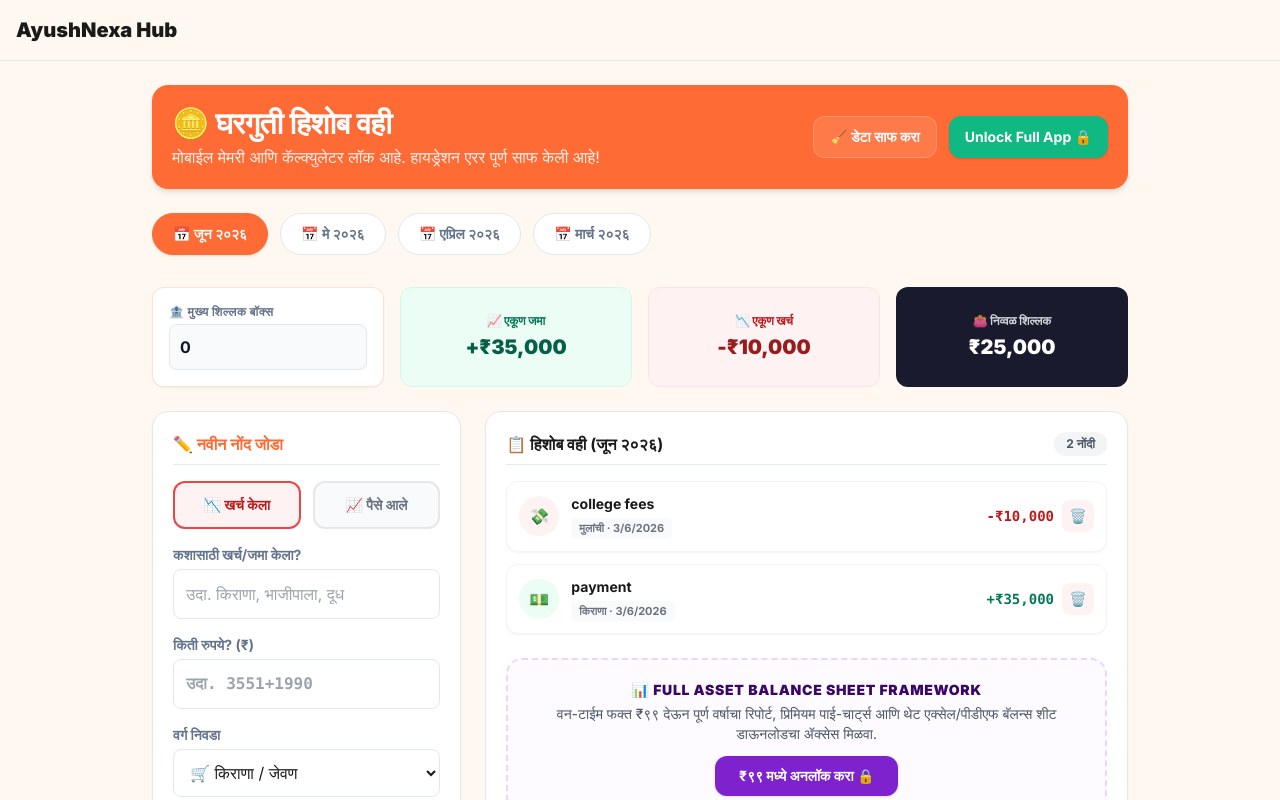
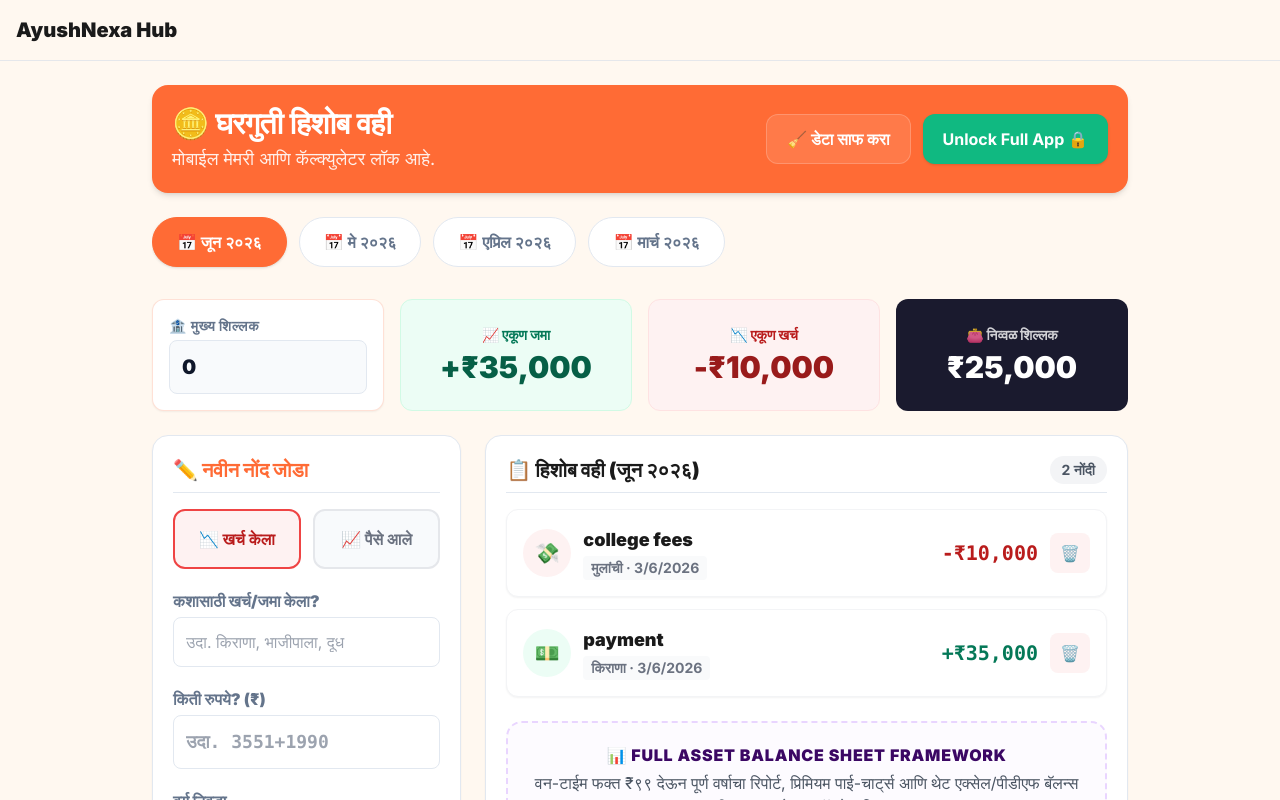
Before and after one commit to kavibioinfo/AyushNexa-Hub, a Next.js app: page /tools/expense-tracker in a window 1280 px wide. Shown: the top 800 px of the page. Built offline with nearby package versions, Linux system fonts and the light colour scheme.

Commit message:
increase font size

```diff
--- a/src/app/tools/expense-tracker/page.tsx
+++ b/src/app/tools/expense-tracker/page.tsx
@@ -31,14 +31,12 @@ const MONTHS_LIST = [
 ];
 
 export default function ExpenseTracker() {
-  // 🛡️ ANTI-HYDRATION MOUNTED GUARD
   const [isMounted, setIsMounted] = useState(false);
 
   const [selectedMonth, setSelectedMonth] = useState("2026-06");
   const [openingBalance, setOpeningBalance] = useState<number>(25000);
   const [transactions, setTransactions] = useState<Transaction[]>([]);
 
-  // FORM INPUT STATES
   const [title, setTitle] = useState("");
   const [amountInput, setAmountInput] = useState("");
   const [type, setType] = useState<"income" | "expense">("expense");
@@ -48,7 +46,6 @@ export default function ExpenseTracker() {
   const [isPremiumUnlocked, setIsPremiumUnlocked] = useState(false);
   const [showPaywall, setShowPaywall] = useState(false);
 
-  // 💾 EFFECT 1: SAFE RUNTIME LOADING
   useEffect(() => {
     setIsMounted(true);
     const savedTx = localStorage.getItem("ayushnexa_ledger_data");
@@ -86,7 +83,6 @@ export default function ExpenseTracker() {
     }
   }, []);
 
-  // 💾 EFFECT 2: DATA STORAGE SYNC
   useEffect(() => {
     if (isMounted) {
       localStorage.setItem("ayushnexa_ledger_data", JSON.stringify(transactions));
@@ -99,7 +95,6 @@ export default function ExpenseTracker() {
     }
   }, [openingBalance, isMounted]);
 
-  // 🧮 MATH EXPRESSION EVALUATOR
   const evaluateExpression = (input: string): number => {
     const sanitized = input.replace(/[^0-9+\-*/.]/g, "");
     try {
@@ -119,7 +114,6 @@ export default function ExpenseTracker() {
     .reduce((acc, t) => acc + t.amount, 0);
   const netBalance = openingBalance + totalIncome - totalExpense;
 
-  // ➕ ADD ENTRY
   const handleAdd = (e: React.FormEvent) => {
     e.preventDefault();
     if (!title.trim()) {
@@ -152,19 +146,16 @@ export default function ExpenseTracker() {
     setAmountInput("");
   };
 
-  // 🗑️ DELETE ENTRY
   const handleDelete = (id: number) => {
     setTransactions(transactions.filter((t) => t.id !== id));
   };
 
-  // 🧹 CLEAR ALL FOR ACTIVE MONTH
   const handleClearAll = () => {
     if (confirm("तुम्हाला या महिन्याचा संपूर्ण जुना हिशोब साफ करायचा आहे का?")) {
       setTransactions(transactions.filter((t) => t.monthKey !== selectedMonth));
     }
   };
 
-  // 🛡️ Guard returns blank frame during server render
   if (!isMounted) {
     return <div className="min-h-screen bg-[#FFF8F0]" />;
   }
@@ -176,14 +167,14 @@ export default function ExpenseTracker() {
       </div>
 
       <main className="max-w-5xl mx-auto px-4 sm:px-6 py-6">
-        {/* BRANDING HUB HEADER */}
+        {/* BRANDING HUB HEADER - LARGER TEXT */}
         <div className="bg-[#FF6B35] text-white p-5 rounded-2xl shadow-md flex flex-col md:flex-row justify-between items-start md:items-center gap-4 mb-6">
           <div>
             <h1 className="font-sans text-2xl sm:text-3xl font-black tracking-tight flex items-center gap-2">
               🪙 घरगुती हिशोब वही
             </h1>
-            <p className="text-white/90 text-sm sm:text-base mt-1">
-              मोबाईल मेमरी आणि कॅल्क्युलेटर लॉक आहे. हायड्रेशन एरर पूर्ण साफ केली आहे!
+            <p className="text-white/90 text-base sm:text-lg mt-1">
+              मोबाईल मेमरी आणि कॅल्क्युलेटर लॉक आहे.
             </p>
           </div>
 
@@ -191,7 +182,7 @@ export default function ExpenseTracker() {
             <button
               type="button"
               onClick={handleClearAll}
-              className="flex-1 md:flex-none px-4 py-2.5 rounded-xl bg-white/10 hover:bg-white/20 text-white font-bold text-sm border border-white/20 transition-all"
+              className="flex-1 md:flex-none px-5 py-3 rounded-xl bg-white/10 hover:bg-white/20 text-white font-bold text-base border border-white/20 transition-all"
             >
               🧹 डेटा साफ करा
             </button>
@@ -200,21 +191,21 @@ export default function ExpenseTracker() {
               onClick={() =>
                 isPremiumUnlocked ? window.print() : setShowPaywall(true)
               }
-              className="flex-1 md:flex-none px-4 py-2.5 rounded-xl bg-[#10B981] text-white font-bold text-sm shadow hover:bg-[#10B981]/90 transition-all"
+              className="flex-1 md:flex-none px-5 py-3 rounded-xl bg-[#10B981] text-white font-bold text-base shadow hover:bg-[#10B981]/90 transition-all"
             >
               {isPremiumUnlocked ? "📥 Download" : "Unlock Full App 🔒"}
             </button>
           </div>
         </div>
 
-        {/* MONTHS SCROLLER */}
+        {/* MONTHS SCROLLER - BIGGER BUTTONS */}
         <div className="flex gap-3 overflow-x-auto pb-3 mb-5 scrollbar-none print:hidden">
           {MONTHS_LIST.map((m) => (
             <button
               key={m.key}
               type="button"
               onClick={() => setSelectedMonth(m.key)}
-              className={`px-5 py-2.5 rounded-full text-sm font-bold transition-all shrink-0 border ${
+              className={`px-6 py-3 rounded-full text-base font-bold transition-all shrink-0 border ${
                 selectedMonth === m.key
                   ? "bg-[#FF6B35] text-white border-[#FF6B35] shadow"
                   : "bg-white text-[#64748B] border-[#E2E8F0]"
@@ -225,32 +216,32 @@ export default function ExpenseTracker() {
           ))}
         </div>
 
-        {/* TOTAL METRICS SCOREBOARD */}
+        {/* TOTAL METRICS SCOREBOARD - MUCH LARGER NUMBERS */}
         <div className="grid gap-4 grid-cols-1 sm:grid-cols-2 lg:grid-cols-4 mb-6">
           <div className="bg-white border border-[#FF6B35]/20 rounded-xl p-4 shadow-sm flex flex-col justify-center">
-            <label className="block text-xs font-black uppercase text-[#64748B] tracking-wider mb-1">
-              🏦 मुख्य शिल्लक बॉक्स
+            <label className="block text-sm font-black uppercase text-[#64748B] tracking-wider mb-1">
+              🏦 मुख्य शिल्लक
             </label>
             <input
               type="number"
-              className="w-full bg-[#F8FAFC] border border-[#E2E8F0] p-2.5 rounded-lg text-base font-bold text-[#0F172A] outline-none focus:border-[#FF6B35]"
+              className="w-full bg-[#F8FAFC] border border-[#E2E8F0] p-3 rounded-lg text-xl font-black text-[#0F172A] outline-none focus:border-[#FF6B35]"
               value={openingBalance}
               onChange={(e) => setOpeningBalance(Number(e.target.value))}
             />
           </div>
           <div className="bg-emerald-50 border border-emerald-100 p-4 rounded-xl text-center flex flex-col justify-center">
-            <span className="text-xs font-black uppercase text-emerald-700">
+            <span className="text-sm font-black uppercase text-emerald-700">
               📈 एकूण जमा
             </span>
-            <h3 className="text-xl font-black text-emerald-800 mt-1">
+            <h3 className="text-2xl sm:text-3xl font-black text-emerald-800 mt-1">
               +₹{totalIncome.toLocaleString("en-IN")}
             </h3>
           </div>
           <div className="bg-red-50 border border-red-100 p-4 rounded-xl text-center flex flex-col justify-center">
-            <span className="text-xs font-black uppercase text-red-700">
+            <span className="text-sm font-black uppercase text-red-700">
               📉 एकूण खर्च
             </span>
-            <h3 className="text-xl font-black text-red-800 mt-1">
+            <h3 className="text-2xl sm:text-3xl font-black text-red-800 mt-1">
               -₹{totalExpense.toLocaleString("en-IN")}
             </h3>
           </div>
@@ -259,10 +250,10 @@ export default function ExpenseTracker() {
               netBalance >= 0 ? "bg-[#1A1A2E]" : "bg-red-900"
             }`}
           >
-            <span className="text-xs font-black uppercase opacity-80">
+            <span className="text-sm font-black uppercase opacity-80">
               👛 निव्वळ शिल्लक
             </span>
-            <h3 className="text-xl font-black mt-1">
+            <h3 className="text-2xl sm:text-3xl font-black mt-1">
               ₹{netBalance.toLocaleString("en-IN")}
             </h3>
           </div>
@@ -270,18 +261,18 @@ export default function ExpenseTracker() {
 
         {/* MAIN BODY GRID */}
         <div className="grid gap-6 grid-cols-1 lg:grid-cols-3">
-          {/* INPUT FORM BLOCK */}
+          {/* INPUT FORM BLOCK - LARGER FONTS */}
           <div className="bg-white rounded-2xl p-5 border border-[#E2E8F0] shadow-sm h-fit print:hidden">
-            <h3 className="text-base font-bold text-[#FF6B35] border-b border-[#E2E8F0] pb-2 mb-4">
+            <h3 className="text-xl font-black text-[#FF6B35] border-b border-[#E2E8F0] pb-2 mb-4">
               ✏️ नवीन नोंद जोडा
             </h3>
 
-            <form onSubmit={handleAdd} className="space-y-4">
+            <form onSubmit={handleAdd} className="space-y-5">
               <div className="grid grid-cols-2 gap-3">
                 <button
                   type="button"
                   onClick={() => setType("expense")}
-                  className={`py-3 rounded-xl border-2 font-bold text-sm transition-all ${
+                  className={`py-4 rounded-xl border-2 font-bold text-base transition-all ${
                     type === "expense"
                       ? "bg-red-50 text-red-700 border-red-500"
                       : "bg-[#F8FAFC] text-gray-500 border-gray-200"
@@ -292,7 +283,7 @@ export default function ExpenseTracker() {
                 <button
                   type="button"
                   onClick={() => setType("income")}
-                  className={`py-3 rounded-xl border-2 font-bold text-sm transition-all ${
+                  className={`py-4 rounded-xl border-2 font-bold text-base transition-all ${
                     type === "income"
                       ? "bg-emerald-50 text-emerald-700 border-emerald-500"
                       : "bg-[#F8FAFC] text-gray-500 border-gray-200"
@@ -303,7 +294,7 @@ export default function ExpenseTracker() {
               </div>
 
               <div>
-                <label className="block text-sm font-bold text-[#64748B] mb-1">
+                <label className="block text-base font-black text-[#64748B] mb-1">
                   कशासाठी खर्च/जमा केला?
                 </label>
                 <input
@@ -317,11 +308,11 @@ export default function ExpenseTracker() {
 
               <div>
                 <div className="flex justify-between items-center mb-1">
-                  <label className="block text-sm font-bold text-[#64748B]">
+                  <label className="block text-base font-black text-[#64748B]">
                     किती रुपये? (₹)
                   </label>
                   {amountInput && evaluateExpression(amountInput) > 0 && (
-                    <span className="text-xs bg-emerald-50 text-emerald-700 font-bold px-2 py-0.5 rounded">
+                    <span className="text-sm bg-emerald-50 text-emerald-700 font-bold px-2 py-0.5 rounded">
                       = ₹{evaluateExpression(amountInput).toLocaleString("en-IN")}
                     </span>
                   )}
@@ -329,14 +320,14 @@ export default function ExpenseTracker() {
                 <input
                   type="text"
                   placeholder="उदा. 3551+1990"
-                  className="w-full rounded-lg border border-[#E2E8F0] p-3 text-base outline-none focus:border-[#FF6B35] font-mono font-bold"
+                  className="w-full rounded-lg border border-[#E2E8F0] p-3 text-lg outline-none focus:border-[#FF6B35] font-mono font-bold"
                   value={amountInput}
                   onChange={(e) => setAmountInput(e.target.value)}
                 />
               </div>
 
               <div>
-                <label className="block text-sm font-bold text-[#64748B] mb-1">
+                <label className="block text-base font-black text-[#64748B] mb-1">
                   वर्ग निवडा
                 </label>
                 <select
@@ -352,22 +343,22 @@ export default function ExpenseTracker() {
                 </select>
               </div>
 
-              {error && <p className="text-sm font-bold text-red-600">⚠️ {error}</p>}
+              {error && <p className="text-base font-bold text-red-600">⚠️ {error}</p>}
 
               <button
                 type="submit"
-                className="w-full py-3 bg-[#FF6B35] text-white font-black text-base rounded-xl shadow-md hover:bg-[#FF6B35]/90 transition-all"
+                className="w-full py-4 bg-[#FF6B35] text-white font-black text-lg rounded-xl shadow-md hover:bg-[#FF6B35]/90 transition-all"
               >
                 ✅ नोंद सुरक्षित करा
               </button>
             </form>
           </div>
 
-          {/* LEDGER TRANSACTIONS LIST */}
+          {/* LEDGER TRANSACTIONS LIST - LARGER FONTS */}
           <div className="lg:col-span-2 bg-white rounded-2xl p-5 border border-[#E2E8F0] shadow-sm min-h-[350px]">
-            <h3 className="text-base font-bold text-[#1A1A1A] border-b border-[#E2E8F0] pb-2 mb-4 flex justify-between items-center flex-wrap gap-2">
+            <h3 className="text-xl font-black text-[#1A1A1A] border-b border-[#E2E8F0] pb-2 mb-4 flex justify-between items-center flex-wrap gap-2">
               <span>📋 हिशोब वही ({MONTHS_LIST.find((m) => m.key === selectedMonth)?.label})</span>
-              <span className="text-xs bg-gray-100 px-3 py-1 rounded-full text-gray-600 font-bold">
+              <span className="text-sm bg-gray-100 px-3 py-1 rounded-full text-gray-600 font-bold">
                 {currentMonthTx.length} नोंदी
               </span>
             </h3>
@@ -376,21 +367,21 @@ export default function ExpenseTracker() {
               {currentMonthTx.map((tx) => (
                 <div
                   key={tx.id}
-                  className="flex justify-between items-center p-3 border border-gray-100 rounded-xl bg-white shadow-sm"
+                  className="flex justify-between items-center p-4 border border-gray-100 rounded-xl bg-white shadow-sm"
                 >
                   <div className="flex items-center gap-3 min-w-0 flex-1">
                     <div
-                      className={`h-10 w-10 rounded-full flex items-center justify-center text-base shrink-0 ${
+                      className={`h-12 w-12 rounded-full flex items-center justify-center text-xl shrink-0 ${
                         tx.type === "income" ? "bg-emerald-50" : "bg-red-50"
                       }`}
                     >
                       {tx.type === "income" ? "💵" : "💸"}
                     </div>
                     <div className="min-w-0 flex-1">
-                      <h4 className="text-sm font-bold text-[#1A1A1A] break-words">
+                      <h4 className="text-lg font-black text-[#1A1A1A] break-words">
                         {tx.title}
                       </h4>
-                      <span className="text-[11px] font-bold text-gray-500 bg-gray-50 px-2 py-0.5 rounded mt-0.5 inline-block">
+                      <span className="text-sm font-bold text-gray-500 bg-gray-50 px-2 py-0.5 rounded mt-0.5 inline-block">
                         {CATEGORIES.find((c) => c.value === tx.category)?.label.split(" ")[1] ??
                           tx.category}{" "}
                         · {tx.date}
@@ -398,9 +389,9 @@ export default function ExpenseTracker() {
                     </div>
                   </div>
 
-                  <div className="flex items-center gap-2 shrink-0">
+                  <div className="flex items-center gap-3 shrink-0">
                     <span
-                      className={`text-sm font-black font-mono ${
+                      className={`text-lg sm:text-xl font-black font-mono ${
                         tx.type === "income" ? "text-emerald-700" : "text-red-700"
                       }`}
                     >
@@ -410,7 +401,7 @@ export default function ExpenseTracker() {
                     <button
                       type="button"
                       onClick={() => handleDelete(tx.id)}
-                      className="h-8 w-8 bg-red-50 text-red-600 rounded-lg flex items-center justify-center text-sm print:hidden"
+                      className="h-10 w-10 bg-red-50 text-red-600 rounded-lg flex items-center justify-center text-base print:hidden"
                     >
                       🗑️
                     </button>
@@ -421,17 +412,17 @@ export default function ExpenseTracker() {
 
             {!isPremiumUnlocked && (
               <div className="mt-6 border-2 border-dashed border-purple-200 bg-purple-50/40 p-5 rounded-2xl text-center print:hidden">
-                <h4 className="text-sm font-black text-purple-950 uppercase tracking-wider">
+                <h4 className="text-base font-black text-purple-950 uppercase tracking-wider">
                   📊 Full Asset Balance Sheet Framework
                 </h4>
-                <p className="text-sm text-gray-600 mt-1">
+                <p className="text-base text-gray-600 mt-1">
                   वन-टाईम फक्त ₹९९ देऊन पूर्ण वर्षाचा रिपोर्ट, प्रिमियम पाई-चार्ट्स आणि
                   थेट एक्सेल/पीडीएफ बॅलन्स शीट डाऊनलोडचा ॲक्सेस मिळवा.
                 </p>
                 <button
                   type="button"
                   onClick={() => setShowPaywall(true)}
-                  className="mt-3 py-2.5 px-6 bg-purple-700 text-white font-bold text-sm rounded-xl shadow"
+                  className="mt-3 py-3 px-6 bg-purple-700 text-white font-bold text-base rounded-xl shadow"
                 >
                   ₹९९ मध्ये अनलॉक करा 🔒
                 </button>
@@ -445,11 +436,11 @@ export default function ExpenseTracker() {
       {showPaywall && (
         <div className="fixed inset-0 bg-black/40 backdrop-blur-sm flex items-center justify-center p-4 z-50">
           <div className="bg-white rounded-2xl p-6 max-w-sm w-full shadow-xl text-center">
-            <span className="inline-block bg-purple-100 text-purple-700 text-xs px-3 py-1 rounded-full font-bold mb-3">
+            <span className="inline-block bg-purple-100 text-purple-700 text-sm px-3 py-1 rounded-full font-bold mb-3">
               👑 Upgrade Ledger
             </span>
-            <h3 className="text-lg font-black text-[#1A1A1A]">प्रिमियम हिशोब वही फीचर्स</h3>
-            <p className="text-sm text-gray-500 mt-2 leading-relaxed">
+            <h3 className="text-xl font-black text-[#1A1A1A]">प्रिमियम हिशोब वही फीचर्स</h3>
+            <p className="text-base text-gray-500 mt-2 leading-relaxed">
               पूर्ण बॅलन्स शीट, महिनावार पाई-चार्ट्स आणि डाऊनलोड करण्यासाठीचा अधिकृत
               सुरक्षित ॲक्सेस मिळवा.
             </p>
@@ -460,14 +451,14 @@ export default function ExpenseTracker() {
                   setIsPremiumUnlocked(true);
                   setShowPaywall(false);
                 }}
-                className="w-full py-3 bg-purple-700 text-white font-bold text-sm rounded-xl shadow"
+                className="w-full py-3 bg-purple-700 text-white font-bold text-base rounded-xl shadow"
               >
                 Simulate Payment (Pay ₹99)
               </button>
               <button
                 type="button"
                 onClick={() => setShowPaywall(false)}
-                className="w-full py-3 bg-white border border-gray-200 text-sm text-gray-500 font-bold rounded-xl"
+                className="w-full py-3 bg-white border border-gray-200 text-base text-gray-500 font-bold rounded-xl"
               >
                 मागे जा
               </button>
```
